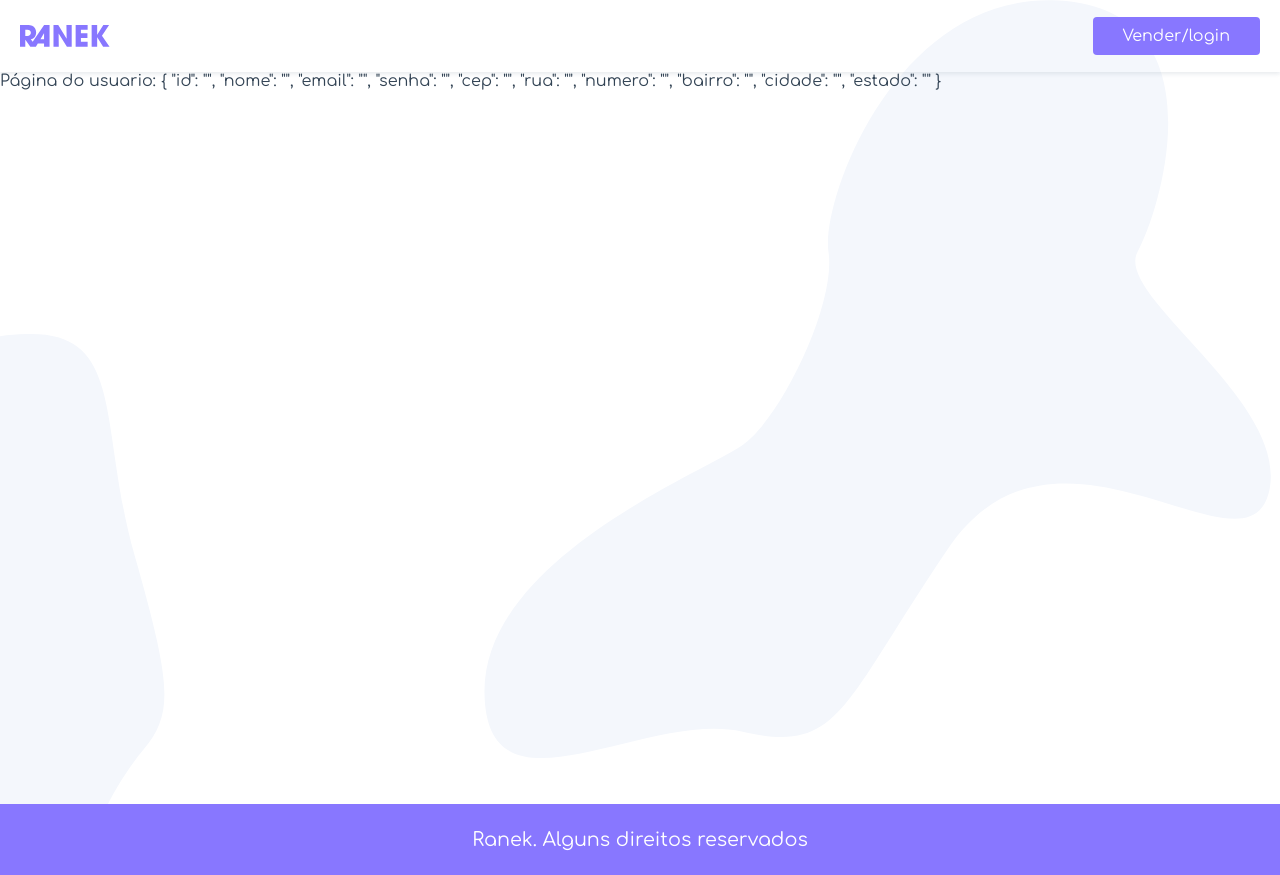
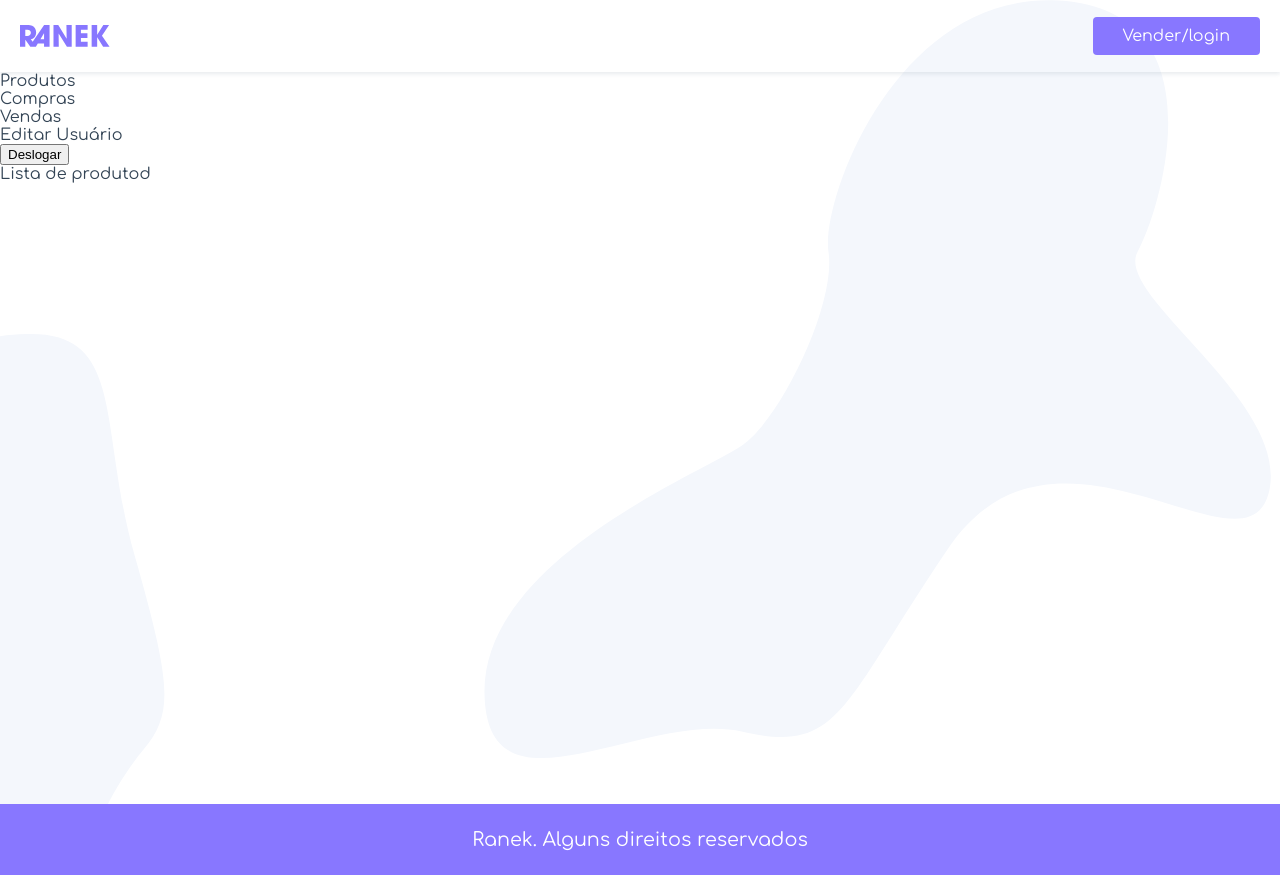
Before and after one commit to moisesmengo/Ranek-loja-virtual, a Vue app: page /usuario in a window 1280 px wide. Built offline with nearby package versions, Linux system fonts and the light colour scheme.

Commit message:
criando subrotas e componentes do usuario

```diff
--- a/src/router/index.js
+++ b/src/router/index.js
@@ -4,6 +4,10 @@
 import Produto from '../views/Produto.vue'
 import Login from '../views/Login'
 import Usuario from '../views/usuario/Usuario.vue'
+import UsuarioProdutos from '../views/usuario/UsuarioProduto.vue'
+import UsuarioCompras from '../views/usuario/UsuarioCompras.vue'
+import UsuarioEditar from '../views/usuario/UsuarioEditar.vue'
+import UsuarioVendas from '../views/usuario/UsuarioVendas.vue'
 
 Vue.use(VueRouter)
 
@@ -26,8 +30,29 @@
   },
   {
     path: '/usuario',
-    name: 'usuario',
     component: Usuario,
+    children:[
+      {
+        path: "",
+        name: 'usuario',
+        component: UsuarioProdutos
+      },
+      {
+        path: "compras",
+        name: 'compras',
+        component: UsuarioCompras
+      },
+      {
+        path: "vendas",
+        name: 'vendas',
+        component: UsuarioVendas
+      },
+      {
+        path: "editar",
+        name: 'usuario-editar',
+        component: UsuarioEditar
+      },
+    ]
   }
 ]
 
--- a/src/store/index.js
+++ b/src/store/index.js
@@ -39,6 +39,22 @@
     criarUsuario(context, payload){
       context.commit("UPDATE_USUARIO", {id: payload.email})
       return api.post("/usuario", payload)
+    },
+    delsogarUsuario(context){
+      context.commit('UPDATE_USUARIO', {
+        id: "",
+        nome: "",
+        email: "",
+        senha: "",
+        cep: "",
+        rua: "",
+        numero: "",
+        bairro: "",
+        cidade: "",
+        estado: ""
+      })
+
+      context.commit("UPDATE_LOGIN", false)
     }
   },
 
--- a/src/views/usuario/Usuario.vue
+++ b/src/views/usuario/Usuario.vue
@@ -1,13 +1,30 @@
 <template>
-    <div>
-        <p>Página do usuario: {{ $store.state.usuario }} </p>
-    </div>
+  <section class="usuario">
+    <nav class="sidenav">
+      <ul>
+        <li><router-link :to="{name: 'usuario'}">Produtos</router-link></li>
+        <li><router-link :to="{name: 'compras'}">Compras</router-link></li>
+        <li><router-link :to="{name: 'vendas'}">Vendas</router-link></li>
+        <li><router-link :to="{name: 'usuario-editar'}">Editar Usuário</router-link></li>
+        <button @click.prevent="deslogar">Deslogar</button>
+      </ul>
+    </nav>
+    <transition mode="out-in">
+      <router-view></router-view>
+    </transition>
+  </section>
 </template>
 
 <script>
 
 export default {
-    name: "Usuario"
+  name: "Usuario",
+  methods:{
+    deslogar(){
+      this.$store.dispatch('deslogarUsuario')
+      this.$router.push("/")
+    }
+  }
 }
 
 </script>
--- /dev/null
+++ b/src/views/usuario/UsuarioCompras.vue
@@ -0,0 +1,11 @@
+<template>
+  <p>usuario compras</p>
+</template>
+<script>
+export default {
+  name: 'UsuarioVendas'
+}
+</script>
+<style scoped>
+
+</style>
--- /dev/null
+++ b/src/views/usuario/UsuarioEditar.vue
@@ -0,0 +1,11 @@
+<template>
+  <p>usuario editar</p>
+</template>
+<script>
+export default {
+  name: 'UsuarioEditar'
+}
+</script>
+<style scoped>
+
+</style>
--- /dev/null
+++ b/src/views/usuario/UsuarioProduto.vue
@@ -0,0 +1,11 @@
+<template>
+  <p>Lista de produtod</p>
+</template>
+<script>
+export default {
+  name: "UsuarioProdutos"
+}
+</script>
+<style scoped>
+
+</style>
--- /dev/null
+++ b/src/views/usuario/UsuarioVendas.vue
@@ -0,0 +1,15 @@
+<template>
+  <p>usuario vendas</p>
+</template>
+
+<script>
+
+export default {
+  name: "UsuarioVendas"
+}
+
+</script>
+
+<style scoped>
+
+</style>
```
